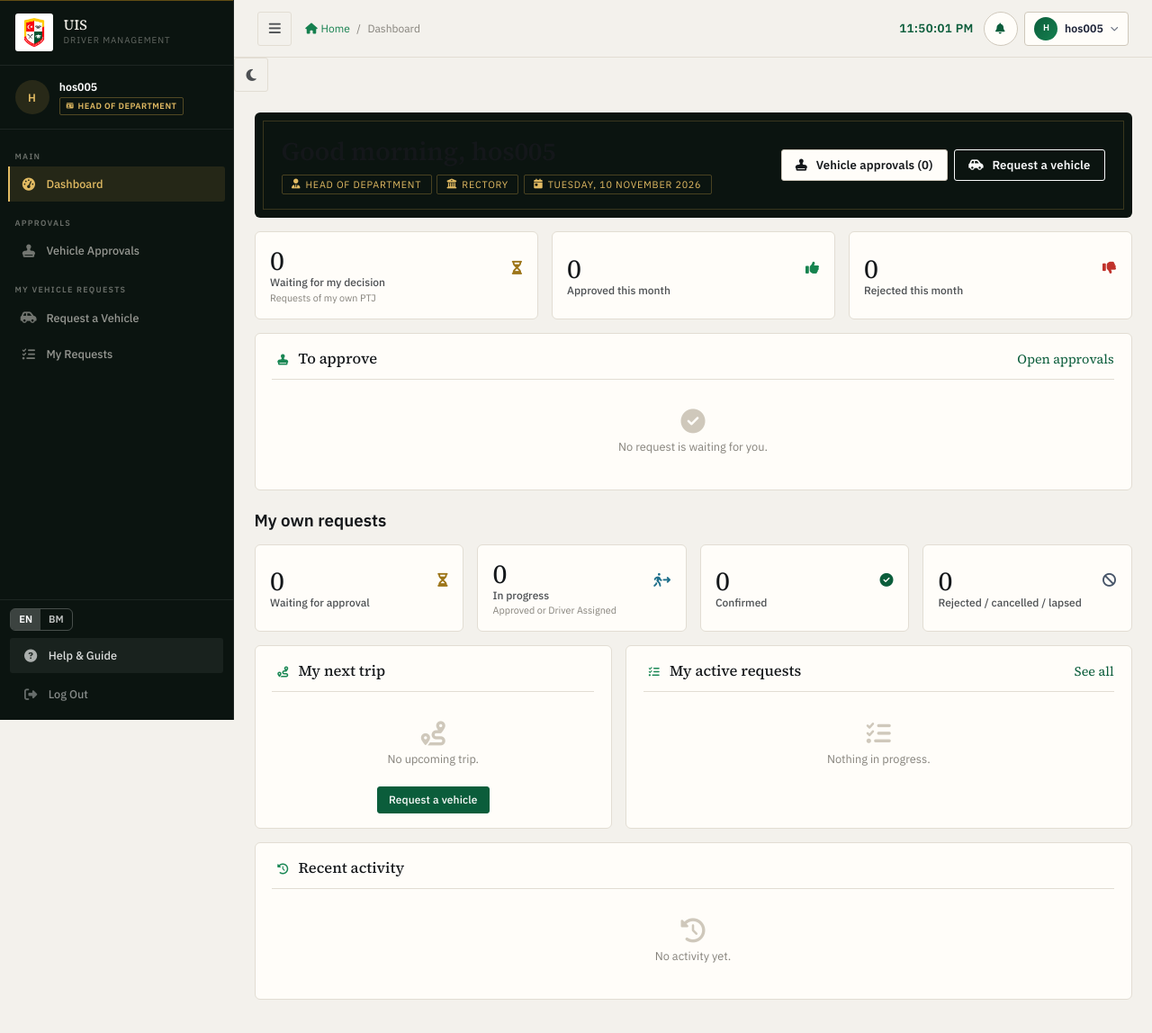
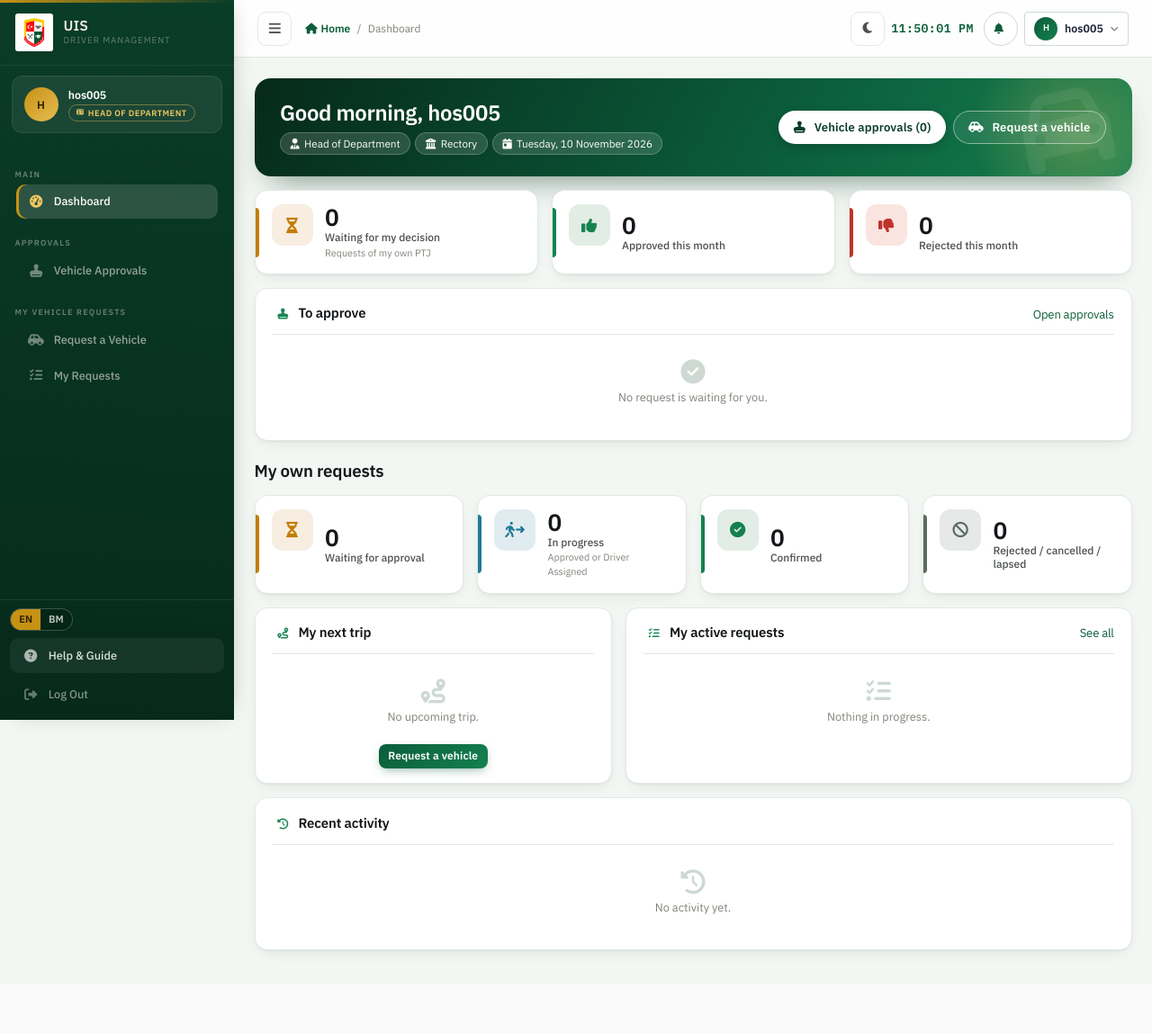
Before and after one commit to imanaiman-cs/DRIVER-SCHEDULING-AND-MANAGEMENT-SYSTEM-FOR-UNIVERSITI-ISLAM-SELANGOR, a PHP site: page /DRIVER-SCHEDULING-AND-MANAGEMENT-SYSTEM-FOR-UNIVERSITI-ISLAM-SELANGOR/supervisor/dashboard.php in a window 1280 px wide. Shown: the whole page at 90% size. After the commit the page ends 1062 px from the top, so only its background shows below. Run offline with PHP 8.4, Linux system fonts and the light colour scheme; a user stored in the database is signed in; data comes from the database, SQL or seed files in the repository; data that the repository does not hold is empty; some libraries are stand-ins or nearby versions.

Commit message:
UI polish: UIS green sidebar, readable hero banners, KPI tiles, pill badges, theme toggle placement
Co-Authored-By: Claude Sonnet 5.5 <noreply@anthropic.com>
Claude-Session: https://claude.ai/code/session_01ScHXQLHCXXPreWKGpugrEY

```diff
--- a/admin/dashboard.php
+++ b/admin/dashboard.php
@@ -33,7 +33,7 @@ $monthly = dashMonthlyRequests($conn, 6);
 $byStatus = dashStatusCounts($conn, 6);
 $activeDrivers = (int)dashValue($conn, "SELECT COUNT(*) FROM drivers WHERE status = 'active'");
 
-$statusColour = ['pending' => '#ffc107', 'approved' => '#198754', 'assigned' => '#0dcaf0', 'processed' => '#0d6efd',
+$statusColour = ['pending' => '#e3a008', 'approved' => '#198754', 'assigned' => '#4fb6d6', 'processed' => '#1d6fa5',
                  'rejected' => '#dc3545', 'cancelled' => '#6c757d', 'lapsed' => '#fd7e14', 'completed' => '#212529'];
 $doLabels = []; $doData = []; $doColours = [];
 foreach ($statusColour as $k => $col) { if (!empty($byStatus[$k])) { $doLabels[] = requestStatusLabel($k); $doData[] = $byStatus[$k]; $doColours[] = $col; } }
@@ -105,7 +105,7 @@ adminPageStart('Dashboard');
                 ['label' => 'Outside working hours', 'data' => array_column($workload, 'outside'), 'color' => '#fd7e14']], ['stacked' => true, 'horizontal' => true, 'height' => 320]) : dashEmpty('No active drivers.', 'user-slash') ?>
             <div class="small text-muted mt-2">The same counts the driver recommendation uses (welfare days count as tasks).</div></div></div>
         <div class="col-lg-6"><div class="dash-card"><h6>Vehicle booked hours <small class="text-muted fw-normal">this month, upcoming included</small></h6>
-            <?= array_sum(array_column($util, 'hours')) > 0 ? dashChart('chVehicles', 'bar', array_column($util, 'plate_number'), [['label' => 'Booked hours', 'data' => array_map('floatval', array_column($util, 'hours')), 'color' => '#0d6efd']], ['horizontal' => true, 'height' => 320]) : dashEmpty('No vehicle is booked this month yet.', 'car-side') ?></div></div>
+            <?= array_sum(array_column($util, 'hours')) > 0 ? dashChart('chVehicles', 'bar', array_column($util, 'plate_number'), [['label' => 'Booked hours', 'data' => array_map('floatval', array_column($util, 'hours')), 'color' => '#15804f']], ['horizontal' => true, 'height' => 320]) : dashEmpty('No vehicle is booked this month yet.', 'car-side') ?></div></div>
     </div>
 
     <div class="row g-3">
@@ -128,7 +128,7 @@ adminPageStart('Dashboard');
                 <h6>Fleet now</h6>
                 <?php $totalV = max(1, array_sum($fleet)); foreach (['available', 'in_use', 'maintenance', 'inactive'] as $st): ?>
                     <div class="d-flex justify-content-between small mt-2"><span><span class="badge <?= vehicleStatusBadgeClass($st) ?>"><?= dh(vehicleStatusLabel($st)) ?></span></span><strong><?= (int)$fleet[$st] ?></strong></div>
-                    <div class="dash-bar"><span style="width:<?= round($fleet[$st] / $totalV * 100) ?>%;--bar:<?= ['available' => '#15803d', 'in_use' => '#1d4ed8', 'maintenance' => '#c69214', 'inactive' => '#64748b'][$st] ?>"></span></div>
+                    <div class="dash-bar"><span style="width:<?= round($fleet[$st] / $totalV * 100) ?>%;--bar:<?= ['available' => '#15803d', 'in_use' => '#1d6fa5', 'maintenance' => '#c69214', 'inactive' => '#64748b'][$st] ?>"></span></div>
                 <?php endforeach; ?>
             </div>
         </div>
--- a/admin/settings.php
+++ b/admin/settings.php
@@ -83,6 +83,7 @@ if ($_SERVER['REQUEST_METHOD'] === 'POST') {
     <link href="https://fonts.googleapis.com/css2?family=Inter:wght@300;400;500;600;700;800;900&display=swap" rel="stylesheet">
     <link href="<?= SITE_URL ?>/assets/css/style.css" rel="stylesheet">
     <link href="<?= SITE_URL ?>/assets/css/uis-theme-premium.css" rel="stylesheet">
+    <link href="<?= SITE_URL ?>/assets/css/uis-polish.css" rel="stylesheet">
     <script src="<?= SITE_URL ?>/assets/js/uis-theme.js"></script>
 </head>
 <body>
--- /dev/null
+++ b/assets/css/uis-polish.css
@@ -0,0 +1,172 @@
+/* ============================================================
+   UIS Polish - the final look of the system. Load AFTER style.css and uis-theme-premium.css.
+   Fresh UIS green + gold, soft rounded cards, readable hero banners, tinted status pills.
+   Nothing here changes behaviour; remove the <link> to go back to the earlier look.
+   ============================================================ */
+:root{
+  --p-green-900:#06291b;--p-green-800:#0a3d28;--p-green-700:#0b5d3b;--p-green-600:#15804f;--p-green-100:#e3f2ea;--p-green-50:#f1f8f4;
+  --p-gold:#c69214;--p-gold-soft:#fbf3dc;
+  --p-radius:14px;--p-radius-sm:10px;
+  --p-shadow:0 1px 2px rgba(10,40,28,.05),0 6px 18px -8px rgba(10,40,28,.14);
+  --p-shadow-hover:0 2px 4px rgba(10,40,28,.06),0 14px 28px -10px rgba(10,40,28,.22);
+  --t-bg:#f3f7f4;--t-surface:#ffffff;--t-surface-2:#f1f6f3;--t-line:#e1e9e4;--t-line-2:#cdd9d2;
+  --t-brand:var(--p-green-700);--t-brand-2:var(--p-green-600);--t-brand-soft:var(--p-green-100);
+  --t-gold:#a87b0e;--t-gold-bright:#f0c860;
+  --t-serif:var(--t-font);
+}
+html[data-theme="dark"]{
+  --p-shadow:0 1px 2px rgba(0,0,0,.3),0 8px 20px -8px rgba(0,0,0,.5);--p-shadow-hover:0 14px 28px -10px rgba(0,0,0,.65);
+  --t-bg:#0b110e;--t-surface:#121a16;--t-surface-2:#18221d;--t-line:#24312a;--t-line-2:#33433a;
+  --p-green-100:rgba(63,176,124,.16);--p-green-50:rgba(63,176,124,.08);--p-gold-soft:rgba(216,172,74,.14);
+}
+body{font-size:.94rem;line-height:1.5}
+h1,h2,h3,h4,h5,h6{font-weight:700;letter-spacing:-.01em}
+
+/* ---------- Sidebar: deep UIS green ---------- */
+.sidebar{background:linear-gradient(185deg,var(--p-green-800) 0%,var(--p-green-900) 100%)!important;border-right:0;box-shadow:4px 0 24px -12px rgba(0,0,0,.35)}
+.sidebar::before{background:linear-gradient(90deg,var(--p-gold),transparent);height:3px;opacity:1}
+.sidebar-brand-title{font-family:var(--t-font);font-weight:700;letter-spacing:.01em;font-size:1.05rem}
+.sidebar-profile{margin:.75rem .85rem;padding:.75rem .85rem;background:rgba(255,255,255,.07);border:1px solid rgba(255,255,255,.08);border-radius:12px}
+.sidebar-avatar{background:linear-gradient(135deg,var(--p-gold),#e6bd52);color:#2a1d00}
+.sidebar-role-badge{border-radius:99px;border-color:rgba(240,200,96,.4);padding:.1rem .55rem}
+.sidebar-section-label{margin-top:.35rem}
+.sidebar-link{margin:1px .6rem;border-radius:10px;padding:.55rem .8rem}
+.sidebar-link:hover{background:rgba(255,255,255,.08)}
+.sidebar-item.active>.sidebar-link,.sidebar-link.active{background:rgba(255,255,255,.14);color:#fff;box-shadow:inset 3px 0 0 var(--p-gold);border-radius:10px}
+.sidebar-item.active>.sidebar-link .sidebar-icon,.sidebar-link.active .sidebar-icon{color:var(--t-gold-bright)}
+.sidebar-badge{background:var(--p-gold);color:#2a1d00;border-radius:99px;font-family:var(--t-font);font-weight:700}
+.sidebar-logout-btn{border-radius:10px}
+.lang-switch{border-color:rgba(255,255,255,.22);border-radius:99px;background:rgba(0,0,0,.15)}
+.lang-switch .lang-link.active{background:var(--p-gold);color:#2a1d00}
+.topbar{background:linear-gradient(90deg,var(--p-green-800),var(--p-green-700))!important}
+
+/* ---------- Header ---------- */
+.desktop-header{background:color-mix(in oklab,var(--t-surface) 82%,transparent);backdrop-filter:blur(8px);border-bottom:1px solid var(--t-line)}
+.desktop-header .breadcrumb-item a{color:var(--p-green-700)!important;font-weight:600;text-decoration:none}
+.btn-sidebar-toggle{border-radius:10px;width:38px;height:38px}
+.header-user-dropdown .dropdown-toggle{border-radius:99px;background:var(--t-surface);border:1px solid var(--t-line)!important;padding:.25rem .75rem .25rem .3rem}
+.header-user-thumb{background:linear-gradient(135deg,var(--p-green-700),var(--p-green-600));color:#fff}
+#dhClock{color:var(--p-green-700)!important;font-family:var(--t-mono);font-weight:600!important}
+.dropdown-menu{border-radius:12px;box-shadow:var(--p-shadow-hover);padding:.4rem}
+.dropdown-item{border-radius:8px}
+
+/* ---------- Hero banners: green gradient, white readable text ---------- */
+.dash-hero,.driver-hero{background:linear-gradient(120deg,var(--p-green-900) 0%,var(--p-green-700) 60%,var(--p-green-600) 100%)!important;border-radius:18px;outline:0;color:#fff;padding:1.6rem 1.9rem;box-shadow:0 18px 36px -18px rgba(8,50,32,.6);position:relative;overflow:hidden}
+.dash-hero::before,.driver-hero::before{content:"";position:absolute;right:-60px;top:-60px;width:240px;height:240px;border-radius:50%;background:radial-gradient(circle,rgba(240,200,96,.28),transparent 70%)}
+.dash-hero::after{content:"\f1b9";font-family:"Font Awesome 6 Free";font-weight:900;position:absolute;right:1.6rem;bottom:-1.4rem;font-size:6.5rem;color:rgba(255,255,255,.07)}
+.dash-hero>*,.driver-hero>*{position:relative;z-index:1}
+.dash-hero h1,.dash-hero h2,.dash-hero h3,.dash-hero h4,.dash-hero h5,.driver-hero h1,.driver-hero h2,.driver-hero-title{color:#fff!important;font-family:var(--t-font);font-weight:700;font-size:1.6rem;letter-spacing:-.015em}
+.dash-hero .text-muted,.driver-hero .text-muted,.driver-hero-sub{color:rgba(255,255,255,.8)!important}
+.dash-hero .dash-chip{background:rgba(255,255,255,.14);border:1px solid rgba(255,255,255,.22);color:#fff;border-radius:99px;text-transform:none;letter-spacing:0;font-size:.78rem;padding:.2rem .7rem}
+.dash-hero .btn,.driver-hero .btn{border-radius:99px;font-weight:600;padding:.5rem 1.1rem}
+.dash-hero .btn-light,.driver-hero .btn-light{background:#fff!important;color:var(--p-green-800)!important;border:0!important;box-shadow:0 4px 12px rgba(0,0,0,.18)!important}
+.dash-hero .btn-outline-light,.driver-hero .btn-outline-light{background:rgba(255,255,255,.08)!important;border:1px solid rgba(255,255,255,.45)!important;color:#fff!important}
+.dash-hero .btn-outline-light:hover,.driver-hero .btn-outline-light:hover{background:#fff!important;color:var(--p-green-800)!important}
+.driver-hero-score{background:rgba(255,255,255,.12);border:1px solid rgba(255,255,255,.25);border-radius:14px}
+.driver-hero-score-label{color:var(--t-gold-bright)}
+.driver-hero-score-value{font-family:var(--t-font);font-weight:700;color:#fff}
+
+/* ---------- KPI and stat cards: tinted icon tile + clear number ---------- */
+.dash-kpi,.stat-card,.stat-card[class*="stat-"]{background:var(--t-surface)!important;border:1px solid var(--t-line)!important;border-radius:var(--p-radius);box-shadow:var(--p-shadow)!important;transition:transform .15s,box-shadow .15s;gap:.9rem;align-items:center}
+a:hover>.dash-kpi,.stat-card:hover{transform:translateY(-2px);box-shadow:var(--p-shadow-hover)!important}
+.dash-kpi::before{content:"";display:block;position:absolute;left:0;top:20%;bottom:20%;width:4px;border-radius:0 4px 4px 0;background:var(--kpi,var(--p-green-600))}
+.dash-kpi{position:relative;padding:1rem 1.1rem 1rem 1.2rem}
+.dash-kpi-icon{order:0;margin-left:0;width:46px;height:46px;flex:0 0 46px;border-radius:12px;display:grid;place-items:center;font-size:1.15rem;
+  background:color-mix(in oklab,var(--kpi,var(--p-green-600)) 14%,var(--t-surface));color:var(--kpi,var(--p-green-600))}
+.dash-kpi-value{font-family:var(--t-font);font-weight:800;font-size:1.75rem;letter-spacing:-.02em;color:var(--t-ink)}
+.dash-kpi-label{color:var(--t-ink-2);font-weight:500}
+.dash-kpi-primary{--kpi:var(--p-green-600)}.dash-kpi-success{--kpi:#16834f}.dash-kpi-info{--kpi:#1f7a99}.dash-kpi-warning{--kpi:#c27d00}.dash-kpi-danger{--kpi:#c0322b}.dash-kpi-secondary{--kpi:#5b6b62}
+.dash-trend{border-radius:99px}
+.stat-card .stat-card-value{font-family:var(--t-font);font-weight:800;font-size:1.9rem}
+.stat-card-icon,.stat-card [class*="stat-"] .stat-card-icon,.stat-card-icon[class*="bg-"]{order:0;margin-left:0;width:46px;height:46px;border-radius:12px;display:grid;place-items:center;
+  background:color-mix(in oklab,var(--k,var(--p-green-600)) 14%,var(--t-surface))!important;color:var(--k,var(--p-green-600))!important}
+.stat-card-body{order:1}
+.stat-card .stat-card-label::before{content:none}
+
+/* ---------- Cards and lists ---------- */
+.dash-card,.dash-next,.content-card,.chart-container,.card{border-radius:var(--p-radius);box-shadow:var(--p-shadow);border:1px solid var(--t-line);background:var(--t-surface)}
+.dash-card h6,.content-card-title,.content-card-header h5,.chart-title,.card-header h5,.card-header h6{font-family:var(--t-font);font-weight:700;font-size:1rem;color:var(--t-ink)}
+.dash-card h6{padding-bottom:.65rem;margin-bottom:.4rem}
+.dash-group{color:var(--p-green-700);font-weight:700;font-size:.72rem;letter-spacing:.08em;margin-top:.5rem}
+.dash-group.warn{color:#b26a00}.dash-group.info{color:#1f6f8b}
+.dash-row{border-radius:10px;padding:.55rem .6rem}
+a.dash-row:hover{background:var(--p-green-50)}
+.dash-time{font-family:var(--t-mono);color:var(--p-green-700);font-weight:600}
+.dash-alert{border-radius:10px}
+.dash-bar,.progress{height:6px;border-radius:99px}.dash-bar>span,.progress-bar{border-radius:99px;background:var(--bar,var(--p-green-600))}
+
+/* ---------- Tables ---------- */
+.table thead th,table.dataTable thead th{background:var(--p-green-50)!important;color:var(--p-green-700)!important;font-size:.72rem;letter-spacing:.07em;text-transform:uppercase}
+.table tbody td{padding:.8rem 1rem;vertical-align:middle}
+.table tbody tr:hover{background:var(--p-green-50)}
+.table-responsive{border-radius:var(--p-radius)}
+
+/* ---------- Buttons ---------- */
+.btn{border-radius:10px;font-weight:600;padding:.45rem 1rem}
+.btn-sm{padding:.3rem .7rem;border-radius:8px}
+.btn-primary,.btn-uis-primary,.btn-success{background:linear-gradient(135deg,var(--p-green-700),var(--p-green-600))!important;border:0!important;color:#fff!important;box-shadow:0 4px 12px -4px rgba(11,93,59,.55)!important}
+.btn-primary:hover,.btn-uis-primary:hover,.btn-success:hover{filter:brightness(1.08);background:linear-gradient(135deg,var(--p-green-700),var(--p-green-600))!important}
+.btn-danger{background:#fdecea!important;border:1px solid #f5c2be!important;color:#b02a22!important}
+.btn-danger:hover{background:#c0322b!important;color:#fff!important}
+.btn-outline-danger{border-radius:10px}
+.btn-outline-success{border:1px solid var(--p-green-600);color:var(--p-green-700);background:transparent}
+.btn-outline-success:hover{background:var(--p-green-600);color:#fff}
+.btn-secondary,.btn-light,.btn-outline-secondary{border-radius:10px}
+html[data-theme="dark"] .btn-danger{background:rgba(239,106,98,.15)!important;border-color:rgba(239,106,98,.4)!important;color:#ef8a84!important}
+
+/* ---------- Forms ---------- */
+.form-control,.form-select,.input-group-text{border-radius:10px;padding:.55rem .8rem;min-height:2.55rem}
+.form-control:focus,.form-select:focus{border-color:var(--p-green-600)!important;box-shadow:0 0 0 4px color-mix(in oklab,var(--p-green-600) 16%,transparent)!important}
+.form-label{font-weight:600;color:var(--t-ink);font-size:.82rem;margin-bottom:.3rem}
+.form-check-input{width:1.1em;height:1.1em}
+.form-text{color:var(--t-ink-3)}
+
+/* ---------- Status pills: soft tinted, no square outlines ---------- */
+.badge,.badge-status,.priority-badge{border-radius:99px!important;text-transform:none;letter-spacing:0;font-weight:600;font-size:.76rem;padding:.28rem .7rem!important;border:0!important}
+.badge-status::before{width:7px;height:7px}
+.badge.bg-success,.badge.text-bg-success,.badge-active,.badge-approved,.badge-completed,.badge-available{background:#e1f4e9!important;color:#117a43!important;border:0!important}
+.badge.bg-danger,.badge.text-bg-danger,.badge-inactive,.badge-rejected,.badge-cancelled,.badge-unavailable{background:#fde8e6!important;color:#b02a22!important;border:0!important}
+.badge.bg-warning,.badge.text-bg-warning,.badge-pending,.badge-waiting,.badge-onleave{background:#fff1d6!important;color:#9a5b00!important;border:0!important}
+.badge.bg-info,.badge.text-bg-info,.badge-info-status{background:#dff1f7!important;color:#17617c!important;border:0!important}
+.badge.bg-secondary,.badge.bg-dark,.badge.text-bg-secondary{background:#e9eeeb!important;color:#4a5750!important;border:0!important}
+.badge.bg-primary,.badge-scheduled,.badge-inprogress,.badge-ongoing{background:var(--p-green-100)!important;color:var(--p-green-700)!important;border:0!important}
+html[data-theme="dark"] .badge.bg-success,html[data-theme="dark"] .badge-approved{background:rgba(76,195,138,.16)!important;color:#6fd7a4!important}
+html[data-theme="dark"] .badge.bg-danger,html[data-theme="dark"] .badge-rejected{background:rgba(239,106,98,.16)!important;color:#f08c86!important}
+html[data-theme="dark"] .badge.bg-warning,html[data-theme="dark"] .badge-pending{background:rgba(224,162,58,.16)!important;color:#e8b55c!important}
+html[data-theme="dark"] .badge.bg-info{background:rgba(91,180,212,.16)!important;color:#7cc6e0!important}
+html[data-theme="dark"] .badge.bg-secondary,html[data-theme="dark"] .badge.bg-dark{background:rgba(255,255,255,.08)!important;color:#b8c2bc!important}
+.sidebar-badge,.dash-kpi .badge{border-radius:99px!important}
+
+/* ---------- Tabs, alerts, modals ---------- */
+.nav-pills .nav-link{border-radius:99px;padding:.4rem 1rem;font-weight:600}
+.nav-pills .nav-link.active{background:linear-gradient(135deg,var(--p-green-700),var(--p-green-600));color:#fff}
+.nav-tabs .nav-link{font-weight:600;color:var(--t-ink-2)}
+.nav-tabs .nav-link.active{border-bottom:3px solid var(--p-gold);color:var(--p-green-700)}
+.alert{border-radius:12px;border:1px solid var(--t-line)!important;box-shadow:var(--p-shadow)}
+.alert-success{background:#eaf7f0!important;border-left:4px solid #16834f!important}
+.alert-danger{background:#fdeeec!important;border-left:4px solid #c0322b!important}
+.alert-warning{background:#fff6e2!important;border-left:4px solid #c27d00!important}
+.alert-info{background:#e8f5fa!important;border-left:4px solid #1f7a99!important}
+html[data-theme="dark"] .alert{background:var(--t-surface-2)!important}
+.modal-content{border-radius:16px;overflow:hidden}
+.modal-header .modal-title{font-family:var(--t-font);font-weight:700;font-size:1.1rem}
+.modal-footer{background:var(--t-surface-2);border-radius:0}
+.swal2-popup{border-radius:16px}.swal2-title{font-family:var(--t-font);font-weight:700}
+
+/* ---------- Page header and misc ---------- */
+.page-header h1,.page-header .page-title{font-family:var(--t-font);font-weight:800;font-size:1.6rem;letter-spacing:-.02em}
+.main-content{padding-top:1.25rem}
+.uis-theme-toggle{border-radius:10px;border-color:var(--t-line);background:var(--t-surface)}
+.topbar .uis-theme-toggle{background:rgba(255,255,255,.12);border-color:rgba(255,255,255,.25);color:#fff;width:34px;height:34px}
+.help-card,.list-group{border-radius:var(--p-radius)}
+.list-group-item:first-child{border-radius:var(--p-radius) var(--p-radius) 0 0}.list-group-item:last-child{border-radius:0 0 var(--p-radius) var(--p-radius)}
+
+/* ---------- Phone ---------- */
+@media (max-width:575.98px){
+  .dash-hero,.driver-hero{padding:1.2rem 1.2rem;border-radius:16px}
+  .dash-hero h4,.driver-hero-title{font-size:1.3rem}
+  .dash-kpi{padding:.8rem .85rem .8rem 1rem}.dash-kpi-icon{width:40px;height:40px;flex-basis:40px}.dash-kpi-value{font-size:1.45rem}
+  .btn{padding:.55rem 1rem}
+  .dash-hero .btn,.driver-hero .btn{flex:1 1 auto;text-align:center}
+}
+@media (prefers-reduced-motion:reduce){*{transition:none!important}}
--- a/assets/js/uis-theme.js
+++ b/assets/js/uis-theme.js
@@ -6,12 +6,14 @@
   function set(m){root.setAttribute('data-theme',m);localStorage.setItem(KEY,m);sync();}
   function sync(){document.querySelectorAll('.uis-theme-toggle i').forEach(function(i){i.className='fa-solid '+(root.getAttribute('data-theme')==='dark'?'fa-sun':'fa-moon');});}
   document.addEventListener('DOMContentLoaded',function(){
-    var host=document.querySelector('.desktop-header .header-user-dropdown')||document.querySelector('.desktop-header');
-    if(host&&!document.querySelector('.uis-theme-toggle')){
-      var b=document.createElement('button');b.type='button';b.className='uis-theme-toggle';b.title='Toggle dark mode';b.setAttribute('aria-label','Toggle dark mode');b.innerHTML='<i></i>';
-      b.onclick=function(){set(root.getAttribute('data-theme')==='dark'?'light':'dark');};
-      host.parentNode.insertBefore(b,host);
-    }
+    function make(){var b=document.createElement('button');b.type='button';b.className='uis-theme-toggle';b.title='Toggle dark mode';b.setAttribute('aria-label','Toggle dark mode');b.innerHTML='<i></i>';
+      b.onclick=function(){set(root.getAttribute('data-theme')==='dark'?'light':'dark');};return b;}
+    if(document.querySelector('.uis-theme-toggle'))return sync();
+    // desktop: in the right controls of the header (before the clock); phone: in the top bar before the log out button
+    var right=document.querySelector('.desktop-header .d-flex.flex-shrink-0');
+    if(right)right.insertBefore(make(),right.firstChild);
+    var bar=document.querySelector('.topbar'),out=bar&&bar.querySelector('.topbar-logout');
+    if(bar&&out)bar.insertBefore(make(),out);
     sync();
   });
 })();
--- a/includes/admin_page.php
+++ b/includes/admin_page.php
@@ -25,6 +25,7 @@ function adminPageStart(string $title): void
     <link href="https://fonts.googleapis.com/css2?family=Inter:wght@300;400;500;600;700;800;900&display=swap" rel="stylesheet">
     <link href="<?= SITE_URL ?>/assets/css/style.css" rel="stylesheet">
     <link href="<?= SITE_URL ?>/assets/css/uis-theme-premium.css" rel="stylesheet">
+    <link href="<?= SITE_URL ?>/assets/css/uis-polish.css" rel="stylesheet">
     <script src="<?= SITE_URL ?>/assets/js/uis-theme.js"></script>
 </head>
 <body>
--- a/includes/header.php
+++ b/includes/header.php
@@ -29,6 +29,7 @@ $page_title = $page_title ?? 'UIS Driver Management System';
     <!-- Custom CSS -->
     <link href="<?php echo SITE_URL; ?>/assets/css/style.css" rel="stylesheet">
     <link href="<?php echo SITE_URL; ?>/assets/css/uis-theme-premium.css" rel="stylesheet">
+    <link href="<?php echo SITE_URL; ?>/assets/css/uis-polish.css" rel="stylesheet">
     <script src="<?php echo SITE_URL; ?>/assets/js/uis-theme.js"></script>
 </head>
 <body>
```
Also changed, not shown: README.md.
